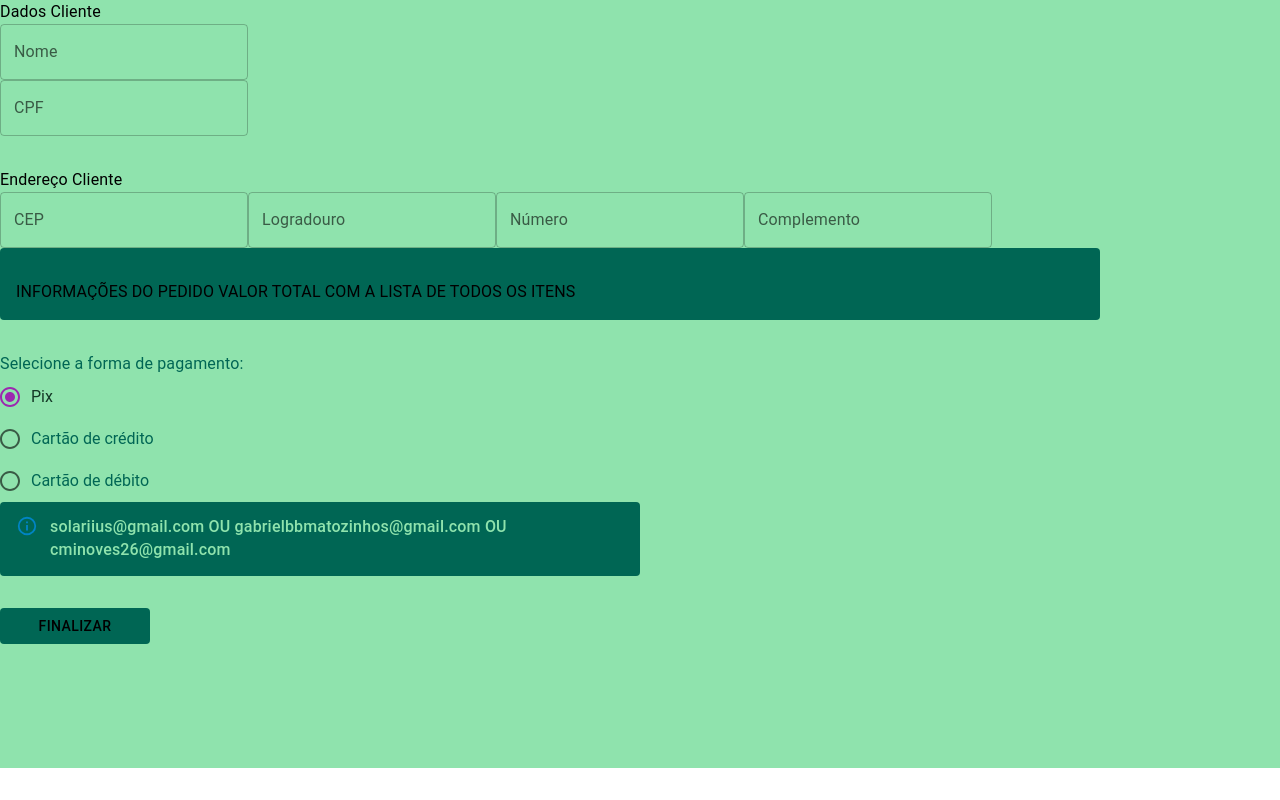
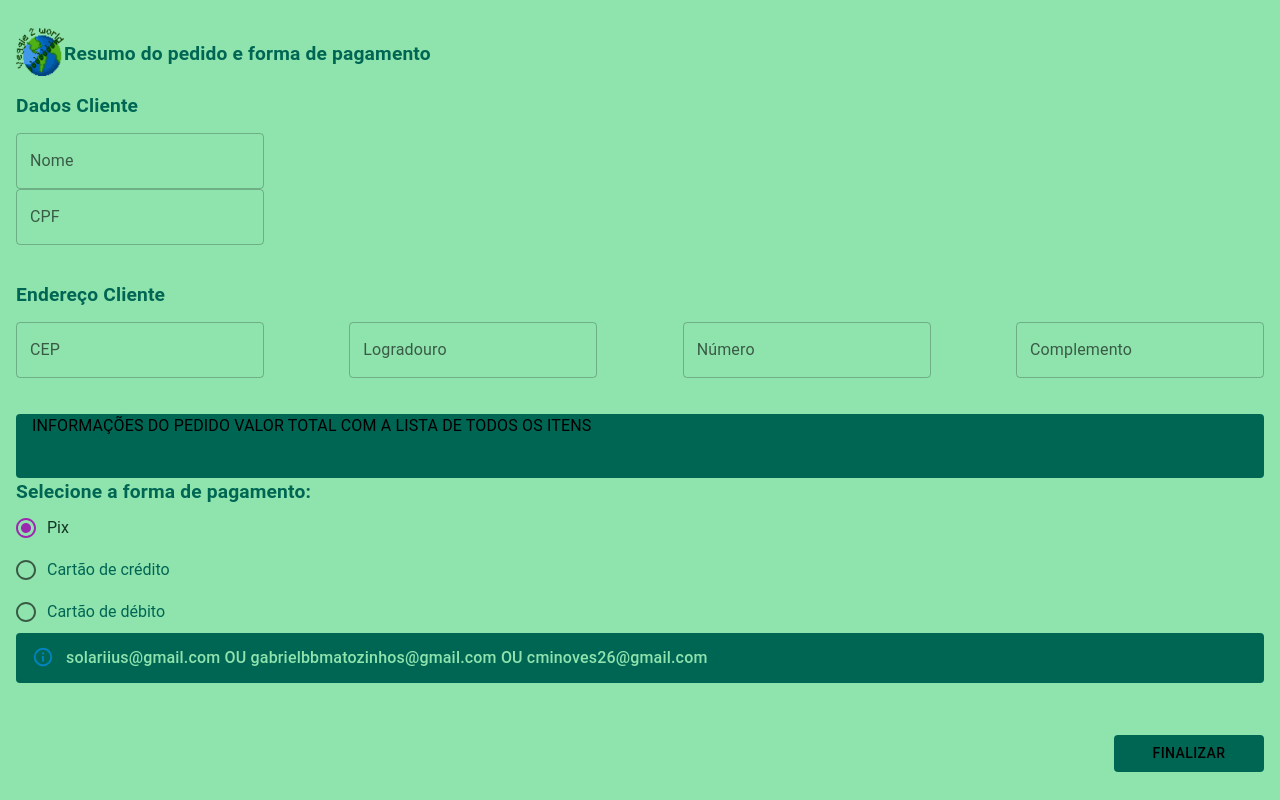
Before and after one commit to solariius/TPBD1, a React (Create React App) app: page / in a window 1280 px wide. Built offline with nearby package versions, Linux system fonts and the light colour scheme.

Commit message:
Tela de pagamento alinhada

```diff
--- a/src/Shared/cardInformativo/CardInformativo.tsx
+++ b/src/Shared/cardInformativo/CardInformativo.tsx
@@ -9,7 +9,7 @@ interface CardInformativoProps {
 
 const CardInformativo: FC<CardInformativoProps> = ({ mensagem }) => {
   return (
-    <Stack sx={{ width: "50%" }}>
+    <Stack sx={{ width: "100%" }}>
       <Alert
         sx={{
           fontSize: "1rem",
--- a/src/pages/pagamento/view/Pagamento.tsx
+++ b/src/pages/pagamento/view/Pagamento.tsx
@@ -44,13 +44,46 @@ const Pagamento: FC<PagamentoProps> = ({
   return (
     <Grid
       container
-      direction="column"
-      rowSpacing={4}
+      direction="row"
       sx={{ minWidth: "100vh", minHeight: "100vh", backgroundColor: PRIMARY }}
     >
-      <Grid container item>
+      <Grid
+        container
+        item
+        marginLeft="1rem"
+        marginTop="1rem"
+        alignItems="center"
+      >
+        <Grid item>
+          <img src="logoVeggie2world.png" alt="" width="48px" height="48px" />
+        </Grid>
+        <Grid item>
+          <Typography
+            fontWeight="700"
+            fontSize="1.2rem"
+            sx={{ color: SECONDARY }}
+          >
+            Resumo do pedido e forma de pagamento
+          </Typography>
+        </Grid>
+      </Grid>
+
+      <Grid
+        container
+        item
+        justifyContent="space-between"
+        marginBottom="24px"
+        marginLeft="1rem"
+        marginRight="1rem"
+      >
         <Grid item sm={12}>
-          <Typography>Dados Cliente</Typography>
+          <Typography
+            fontWeight="700"
+            fontSize="1.2rem"
+            sx={{ color: SECONDARY }}
+          >
+            Dados Cliente
+          </Typography>
         </Grid>
         <Grid item>
           <TextField
@@ -58,7 +91,7 @@ const Pagamento: FC<PagamentoProps> = ({
             variant="outlined"
             fullWidth
             inputProps={{
-              maxLength: 100,
+              maxLength: 50,
             }}
             inputRef={refNomeCliente}
           />
@@ -75,9 +108,22 @@ const Pagamento: FC<PagamentoProps> = ({
           </Grid>
         </Grid>
       </Grid>
-      <Grid container item>
+      <Grid
+        container
+        item
+        justifyContent="space-between"
+        marginBottom="24px"
+        marginLeft="1rem"
+        marginRight="1rem"
+      >
         <Grid item sm={12}>
-          <Typography>Endereço Cliente</Typography>
+          <Typography
+            fontWeight="700"
+            fontSize="1.2rem"
+            sx={{ color: SECONDARY }}
+          >
+            Endereço Cliente
+          </Typography>
         </Grid>
         <Grid item>
           <TextField
@@ -85,7 +131,7 @@ const Pagamento: FC<PagamentoProps> = ({
             variant="outlined"
             fullWidth
             inputProps={{
-              maxLength: 250,
+              maxLength: 8,
             }}
             inputRef={refCEP}
           />
@@ -96,7 +142,7 @@ const Pagamento: FC<PagamentoProps> = ({
             variant="outlined"
             fullWidth
             inputProps={{
-              maxLength: 250,
+              maxLength: 100,
             }}
             inputRef={refLogradouro}
           />
@@ -107,7 +153,7 @@ const Pagamento: FC<PagamentoProps> = ({
             variant="outlined"
             fullWidth
             inputProps={{
-              maxLength: 250,
+              maxLength: 4,
             }}
             inputRef={refNumero}
           />
@@ -118,7 +164,7 @@ const Pagamento: FC<PagamentoProps> = ({
             variant="outlined"
             fullWidth
             inputProps={{
-              maxLength: 250,
+              maxLength: 10,
             }}
             inputRef={refComplemento}
           />
@@ -129,9 +175,12 @@ const Pagamento: FC<PagamentoProps> = ({
         item
         borderRadius="4px"
         direction="row"
+        sm={12}
+        marginLeft="1rem"
+        marginRight="1rem"
         sx={{
           backgroundColor: SECONDARY,
-          width: "1100px",
+          width: "80%",
           paddingBottom: "16px",
           paddingLeft: "16px",
         }}
@@ -140,9 +189,9 @@ const Pagamento: FC<PagamentoProps> = ({
           INFORMAÇÕES DO PEDIDO VALOR TOTAL COM A LISTA DE TODOS OS ITENS
         </Typography>
       </Grid>
-      <Grid item>
-        <Typography fontSize="1rem" color={SECONDARY}>
-          Selecione a forma de pagamento:{" "}
+      <Grid item sm={12} marginLeft="1rem" marginRight="1rem">
+        <Typography fontSize="1.2rem" color={SECONDARY} fontWeight="700">
+          Selecione a forma de pagamento:
         </Typography>
         <FormControl component="fieldset">
           <RadioGroup
@@ -209,7 +258,6 @@ const Pagamento: FC<PagamentoProps> = ({
             />
           </RadioGroup>
         </FormControl>
-      </Grid>
         {formaPagamentoSelecionada === formaDePagamento.pix.codigo && (
           <CardInformativo
             mensagem={
@@ -217,7 +265,7 @@ const Pagamento: FC<PagamentoProps> = ({
             }
           />
         )}
-
+      </Grid>
       {(formaPagamentoSelecionada === formaDePagamento.credito.codigo ||
         formaPagamentoSelecionada === formaDePagamento.debito.codigo) && (
         <CardInformativo
@@ -226,7 +274,17 @@ const Pagamento: FC<PagamentoProps> = ({
           }
         />
       )}
-      <Grid item>
+      <Grid
+        container
+        item
+        sm={12}
+        direction="row"
+        alignItems="center"
+        justifyContent="flex-end"
+        marginRight="1rem"
+        marginBottom="1rem"
+        marginTop="1rem"
+      >
         <Button
           sx={{ color: "black", backgroundColor: SECONDARY, width: "150px" }}
         >
```
Lines whose indentation alone changed are shown as unchanged.
